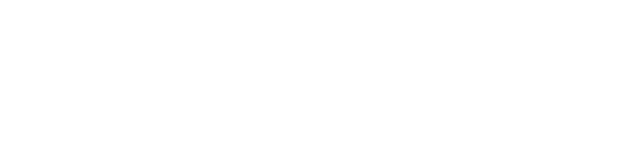
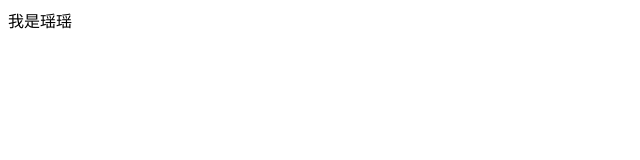
Before and after one commit to yangyao1002/like-two, a plain HTML site: page index.html in a window 1280 px wide. Shown: the whole page, without its empty margins (0-640 px from the left). Drawn offline with Linux system fonts and the light colour scheme.

Commit message:
yy更改

```diff
--- a/index.html
+++ b/index.html
@@ -8,7 +8,7 @@
 </head>
 <body>
   <div class="wrapper">
-
+    我是瑶瑶
   </div>
 </body>
 </html>
```
